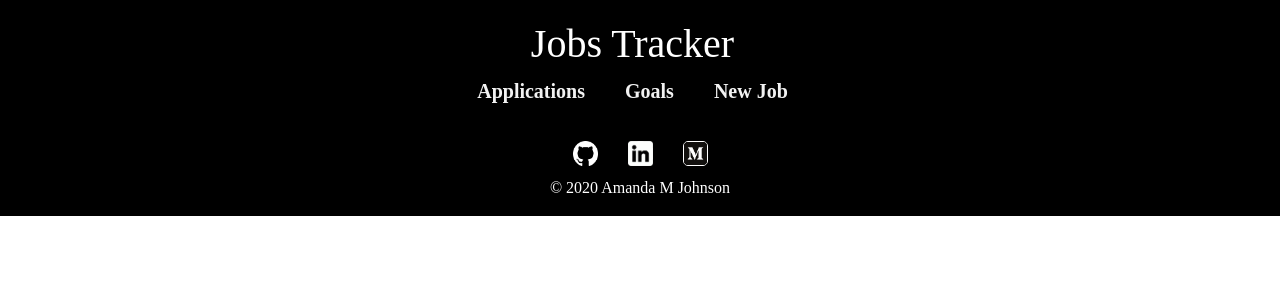
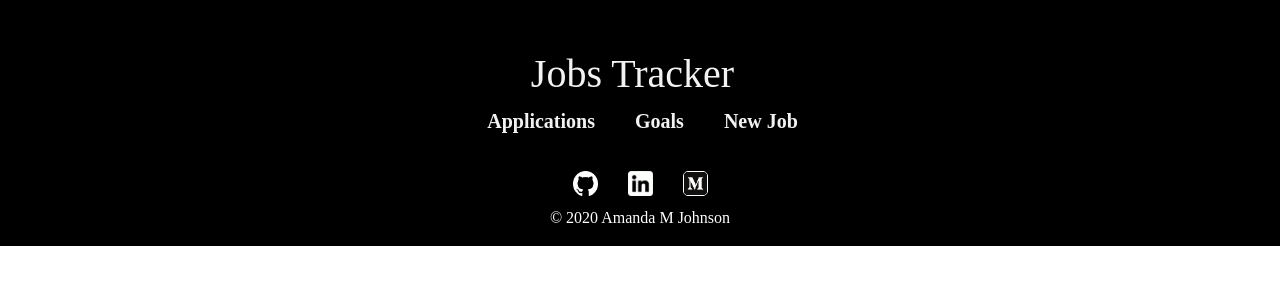
Before and after one commit to amandena/jobs-tracker, a React (Create React App) app in the folder client/: page / in a window 1280 px wide. Shown: the top 300 px of the page. Built offline with nearby package versions, Linux system fonts and the light colour scheme.

Commit message:
added link to header tag

```diff
--- a/client/src/components/Header.js
+++ b/client/src/components/Header.js
@@ -8,7 +8,7 @@ const Header = () => {
         <div className="container-fluid">
           <div className="row mainnav-text text-center">
             <div className="col-sm-12">
-              <h1>Jobs Tracker</h1>
+              <Link to='/'><h1>Jobs Tracker</h1></Link>
               <Link className="mainnav-link" to='/applications-tracker'>Applications</Link>
               <Link className="mainnav-link" to='/goals'>Goals</Link>
               <Link className="mainnav-link" to='/jobs/new'>New Job</Link>
```
